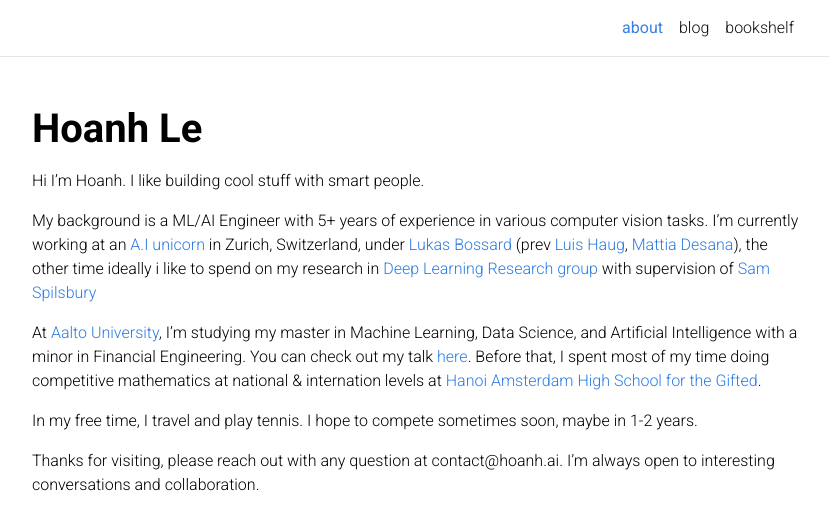
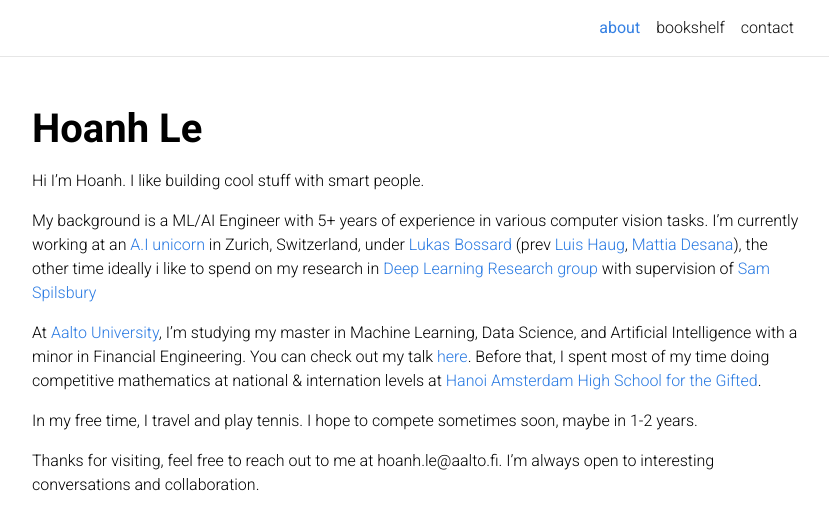
Before and after one commit to hoanhle/hoanhle.github.io, a Jekyll site: the page built from _pages/about.md, in a window 1280 px wide, cut to the strip 0-509 px from the top of the page. Shown: the whole strip, without its empty margins (223-1052 px from the left). Built offline with Jekyll 4.4.1, drawn with Linux system fonts in a browser that asks for light colours; comment, search, counter and statistics services are not loaded; a style sheet for code colours, icons or effects is not loaded.

Commit message:
add contact page

```diff
--- a/_config.yml
+++ b/_config.yml
@@ -16,7 +16,7 @@
 keywords: jekyll, jekyll-theme, academic-website, portfolio-website  # add your own keywords or leave empty
 
 lang: en # the language of your site (for example: en, fr, cn, ru, etc.)
-icon: ⚛️  # the emoji used as the favicon (alternatively, provide image name in /assets/img/)
+icon: ⭐️ # the emoji used as the favicon (alternatively, provide image name in /assets/img/)
 
 url: hoanhle.github.io # the base hostname & protocol for your site
 baseurl: #empty for now
@@ -118,14 +118,14 @@
 google_site_verification:  # your google-site-verification ID (Google Search Console)
 bing_site_verification:  # out your bing-site-verification ID (Bing Webmaster)
 
-# -----------------------------------------------------------------------------
-# Blog
-# -----------------------------------------------------------------------------
-
-blog_name: al-folio # blog_name will be displayed in your blog page
-blog_nav_title: blog # your blog must have a title for it to be displayed in the nav bar
-blog_description: a simple whitespace theme for academics
-permalink: /blog/:year/:title/
+## -----------------------------------------------------------------------------
+## Blog
+## -----------------------------------------------------------------------------
+#
+#blog_name: al-folio # blog_name will be displayed in your blog page
+#blog_nav_title: blog # your blog must have a title for it to be displayed in the nav bar
+#blog_description: a simple whitespace theme for academics
+#permalink: /blog/:year/:title/
 
 # Pagination
 pagination:
--- a/_pages/about.md
+++ b/_pages/about.md
@@ -32,4 +32,4 @@
 
 In my free time, I travel and play tennis. I hope to compete sometimes soon, maybe in 1-2 years.
 
-Thanks for visiting, please reach out with any question at contact@hoanh.ai. I’m always open to interesting conversations and collaboration.
+Thanks for visiting, feel free to reach out to me at hoanh.le@aalto.fi. I’m always open to interesting conversations and collaboration.
```
Also changed, not shown: _pages/contact.md (added, +12 -0 lines).
